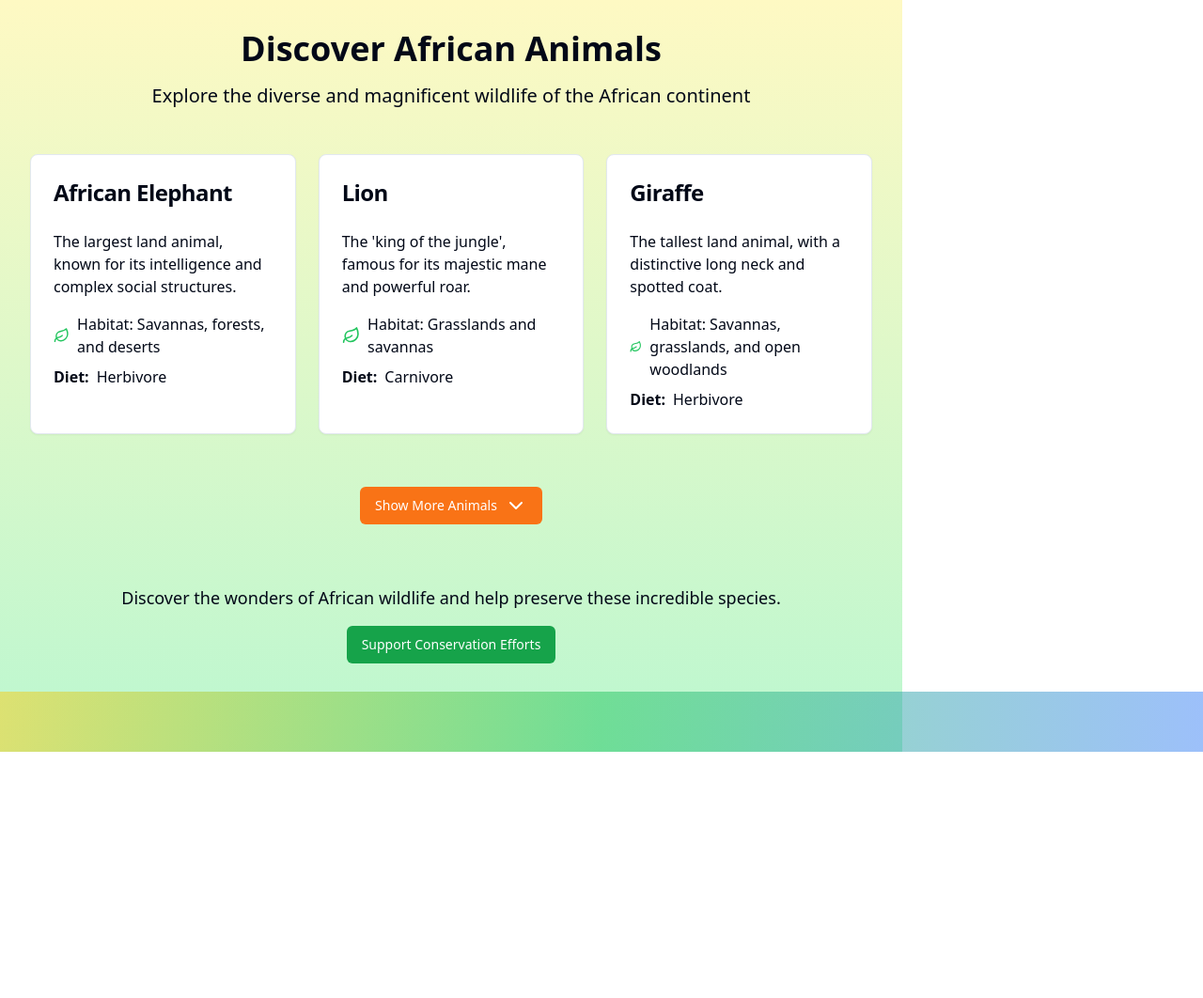
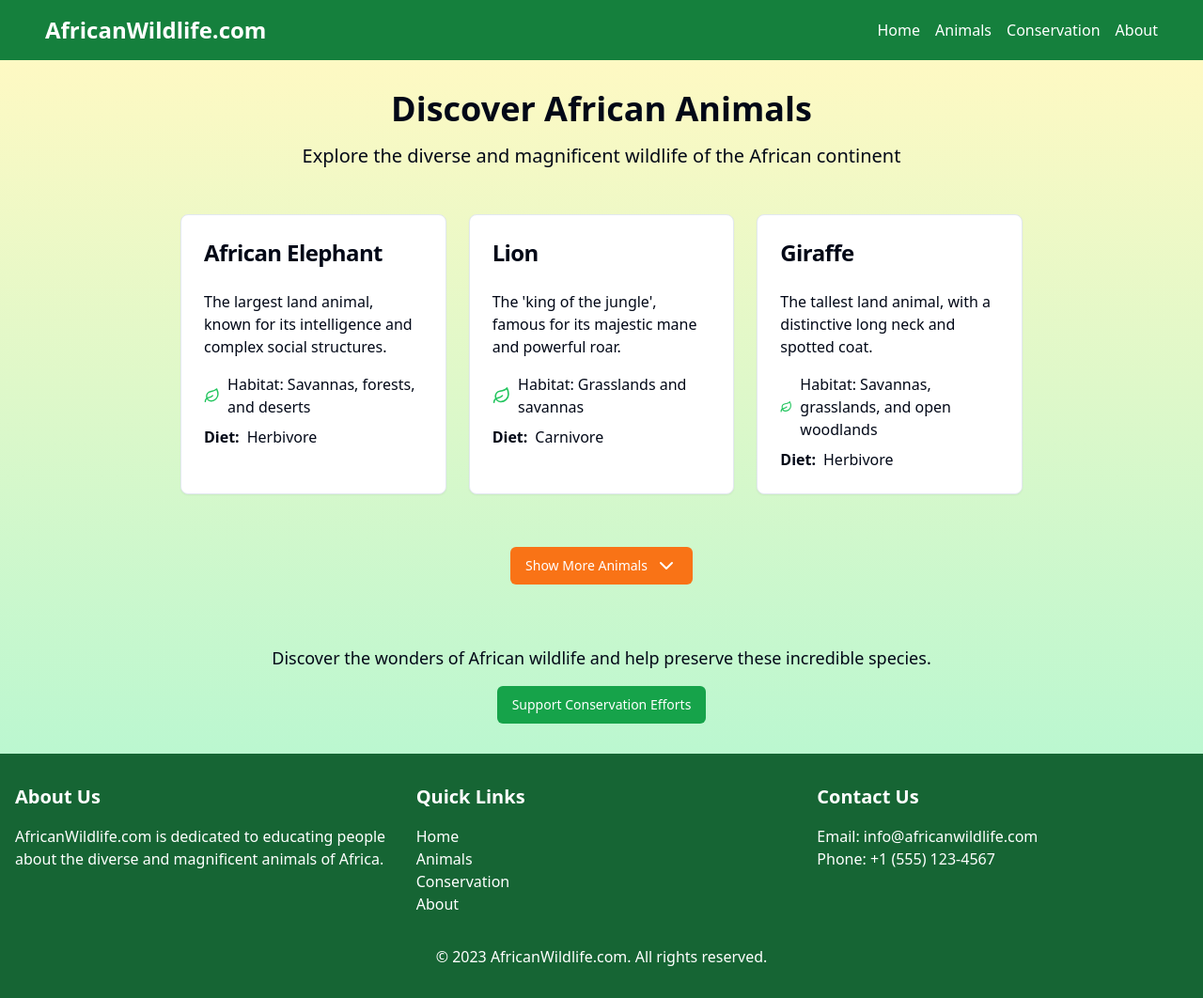
Before and after one commit to GPT-Engineer-App-Dev/wild-african-creatures, a React (Vite) app: page / in a window 1280 px wide. Shown: the whole page at 94% size. Before the commit the page ends 800 px from the top, so only its background shows below. Built offline with nearby package versions, Linux system fonts and the light colour scheme.

Commit message:
GPT Engineer Update

```diff
--- a/src/pages/Index.jsx
+++ b/src/pages/Index.jsx
@@ -1,7 +1,36 @@
 import React, { useState } from 'react';
-import { ChevronDown, Leaf } from 'lucide-react';
+import { ChevronDown, Leaf, Menu, X } from 'lucide-react';
 import { Card, CardHeader, CardTitle, CardContent } from '@/components/ui/card';
 import { Button } from '@/components/ui/button';
+
+const NavBar = () => {
+  const [isMenuOpen, setIsMenuOpen] = useState(false);
+
+  return (
+    <nav className="bg-green-700 text-white p-4">
+      <div className="container mx-auto flex justify-between items-center">
+        <a href="#" className="text-2xl font-bold">AfricanWildlife.com</a>
+        <div className="hidden md:flex space-x-4">
+          <a href="#" className="hover:text-yellow-300">Home</a>
+          <a href="#" className="hover:text-yellow-300">Animals</a>
+          <a href="#" className="hover:text-yellow-300">Conservation</a>
+          <a href="#" className="hover:text-yellow-300">About</a>
+        </div>
+        <button onClick={() => setIsMenuOpen(!isMenuOpen)} className="md:hidden">
+          {isMenuOpen ? <X /> : <Menu />}
+        </button>
+      </div>
+      {isMenuOpen && (
+        <div className="md:hidden mt-2">
+          <a href="#" className="block py-2 hover:text-yellow-300">Home</a>
+          <a href="#" className="block py-2 hover:text-yellow-300">Animals</a>
+          <a href="#" className="block py-2 hover:text-yellow-300">Conservation</a>
+          <a href="#" className="block py-2 hover:text-yellow-300">About</a>
+        </div>
+      )}
+    </nav>
+  );
+};
 
 const AnimalCard = ({ name, description, habitat, diet }) => (
   <Card className="w-full max-w-sm mx-auto mb-6">
@@ -20,6 +49,36 @@ const AnimalCard = ({ name, description, habitat, diet }) => (
       </div>
     </CardContent>
   </Card>
+);
+
+const Footer = () => (
+  <footer className="bg-green-800 text-white py-8">
+    <div className="container mx-auto px-4">
+      <div className="grid grid-cols-1 md:grid-cols-3 gap-8">
+        <div>
+          <h3 className="text-xl font-bold mb-4">About Us</h3>
+          <p>AfricanWildlife.com is dedicated to educating people about the diverse and magnificent animals of Africa.</p>
+        </div>
+        <div>
+          <h3 className="text-xl font-bold mb-4">Quick Links</h3>
+          <ul>
+            <li><a href="#" className="hover:text-yellow-300">Home</a></li>
+            <li><a href="#" className="hover:text-yellow-300">Animals</a></li>
+            <li><a href="#" className="hover:text-yellow-300">Conservation</a></li>
+            <li><a href="#" className="hover:text-yellow-300">About</a></li>
+          </ul>
+        </div>
+        <div>
+          <h3 className="text-xl font-bold mb-4">Contact Us</h3>
+          <p>Email: info@africanwildlife.com</p>
+          <p>Phone: +1 (555) 123-4567</p>
+        </div>
+      </div>
+      <div className="mt-8 text-center">
+        <p>&copy; 2023 AfricanWildlife.com. All rights reserved.</p>
+      </div>
+    </div>
+  </footer>
 );
 
 const AfricanAnimalsLanding = () => {
@@ -65,7 +124,9 @@ const AfricanAnimalsLanding = () => {
   ];
 
   return (
-    <div className="min-h-screen bg-gradient-to-b from-yellow-100 to-green-200 p-8">
+    <div className="min-h-screen flex flex-col">
+      <NavBar />
+      <main className="flex-grow bg-gradient-to-b from-yellow-100 to-green-200 p-8">
         <header className="text-center mb-12">
           <h1 className="text-4xl font-bold mb-4">Discover African Animals</h1>
           <p className="text-xl">Explore the diverse and magnificent wildlife of the African continent</p>
@@ -87,14 +148,14 @@ const AfricanAnimalsLanding = () => {
           )}
         </div>
 
-      <footer className="mt-16 text-center">
+        <div className="mt-16 text-center">
           <p className="text-lg mb-4">Discover the wonders of African wildlife and help preserve these incredible species.</p>
           <Button className="bg-green-600 hover:bg-green-700 text-white">
             Support Conservation Efforts
           </Button>
-      </footer>
-
-      <div className="fixed bottom-0 left-0 w-full h-16 bg-gradient-to-r from-yellow-400 via-green-500 to-blue-500 opacity-50"></div>
+        </div>
+      </main>
+      <Footer />
     </div>
   );
 };
```
Lines whose indentation alone changed are shown as unchanged.
